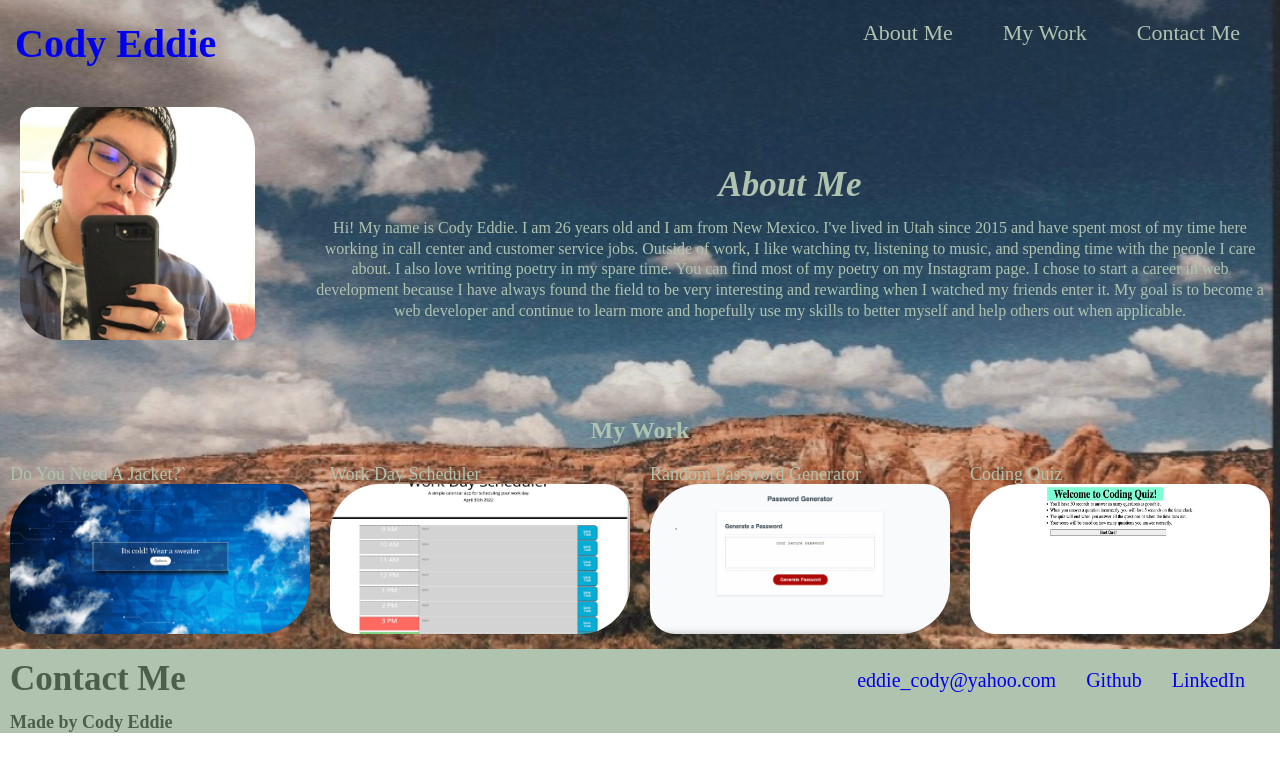
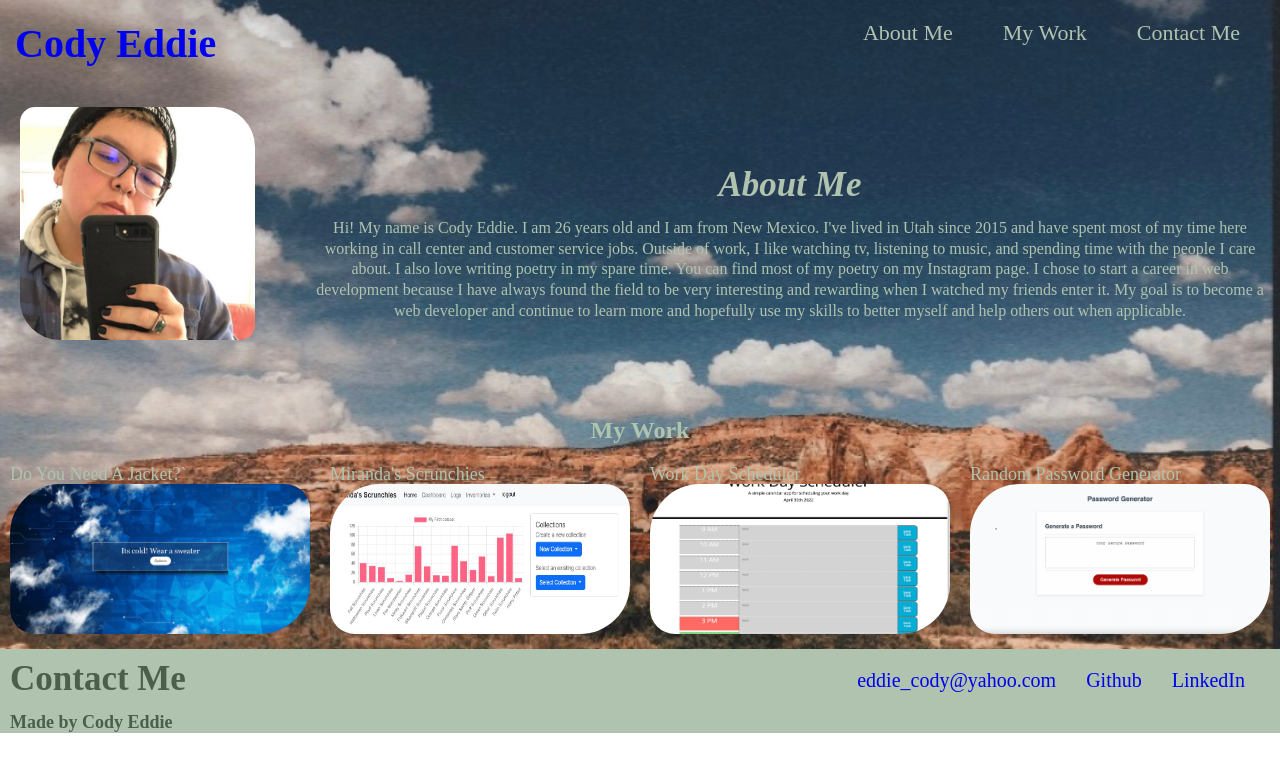
Before and after one commit to codyeddie/Cody-Eddie-Portfolio, a plain HTML site: page index.html in a window 1280 px wide. Drawn offline with Linux system fonts and the light colour scheme.

Commit message:
add new project to portfolio

```diff
--- a/index.html
+++ b/index.html
@@ -64,6 +64,13 @@
             </div>
 
             <div class="site-picture">
+                <a href="https://mirandas-scrunchies-240622.herokuapp.com/">
+                    <img src="./assets/images/mirandas-scrunchies-dashboard.jpg" alt="a photo of the login screen for miranda's scrunchies" />
+                </a>
+                <p>Miranda's Scrunchies</p>
+            </div>
+
+            <div class="site-picture">
                 <a href="https://codyeddie.github.io/work-day-scheduler/">
                     <img src="./assets/images/workdayscheduler.jpg"
                         alt="a sample picture from my work-day-scheduler webpage" />
@@ -80,12 +87,7 @@
                 <p>Random Password Generator</p>
             </div>
 
-            <div class="site-picture">
-                <a href="https://codyeddie.github.io/coding-quiz/">
-                    <img src="./assets/images/coding-quiz.jpg" alt="a photo of my coding-quiz webpage" />
-                </a>
-                <p>Coding Quiz</p>
-            </div>
+
         </div>
     </section>
 
```
Also changed, not shown: assets/images/coding-quiz.jpg (deleted), assets/images/mirandas-scrunchies-dashboard.jpg (added), 1 other file.
